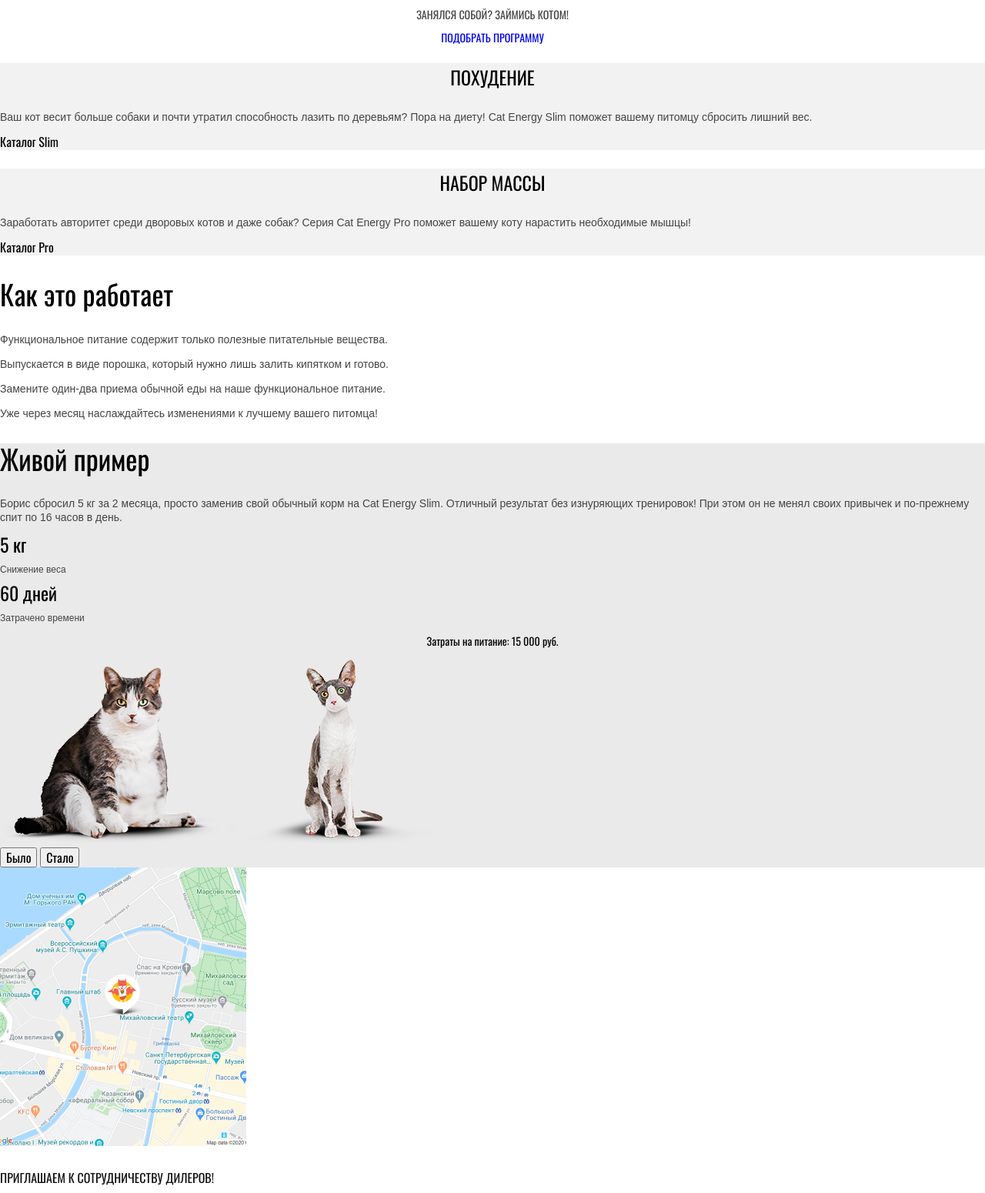
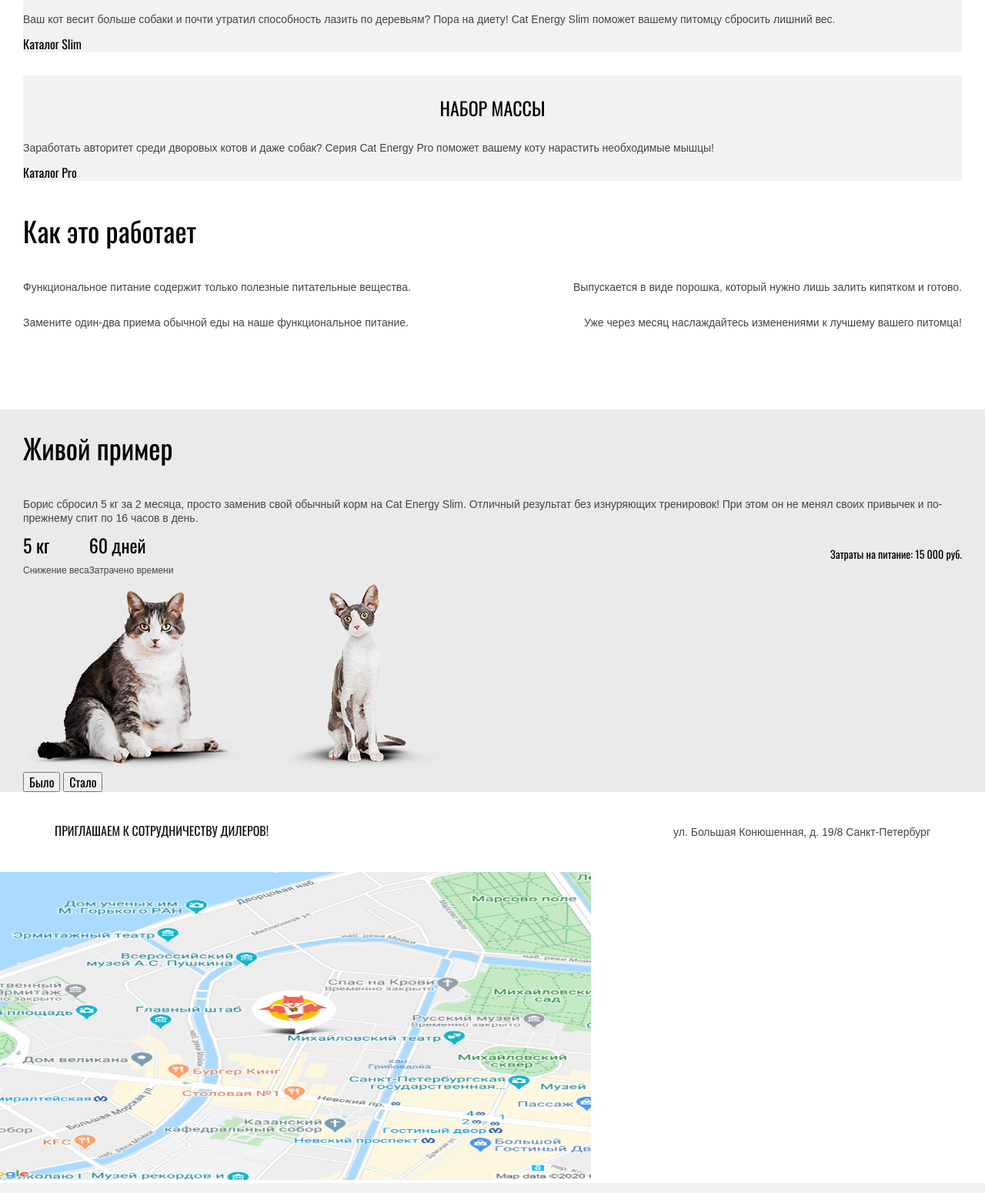
Before and after one commit to PolFrol/1686387-cat-energy-22, a website: page source/index.html in a window 1280 px wide. Shown: the part 564-2114 px from the top of the page at 77% size. Drawn offline with nearby package versions, Linux system fonts and the light colour scheme; files that its build step writes are made by us from their sources.

Commit message:
Адаптивная сетка для главной страницы

```diff
--- a/source/index.html
+++ b/source/index.html
@@ -8,6 +8,7 @@
   <body>
     <header class="header">
       <div class="header__wrapper">
+        <div class="header__image">
           <a class="header__logo">
             <img class="header__logo--img" src="./img/logo/logotype-mobile.svg" width="33" height="38" alt="КэтЭнерджи">
             <img class="header__logo--name" src="./img/logo/main-logo.svg" width="101" height="18" alt="">
@@ -33,15 +34,16 @@
             </li>
           </ul>
         </nav>
+      </div>
     </header>
     <main>
       <h1 class="visually-hidden">Cat Energy</h1>
       <section class="promo">
         <div class="promo__wrapper">
           <h2 class="visually-hidden">Промо Cat Energy</h2>
-          <img class="promo__photo" src="./img/promo/cat-food.jpg" width="280" height="270" alt="Корм">
           <p class="promo__title">Функциональное питание для котов</p>
           <p class="promo__intro">Занялся собой? Займись котом!</p>
+          <img class="promo__photo" src="./img/promo/cat-food.jpg" width="280" height="270" alt="Корм">
           <a class="promo__link" href="form.html">Подобрать программу</a>
         </div>
       </section>
@@ -89,6 +91,7 @@
         <div class="example__wrapper">
           <h2 class="example__title">Живой пример</h2>
           <p class="example__text">Борис сбросил 5 кг за 2 месяца, просто заменив свой обычный корм на Cat Energy Slim. Отличный результат без изнуряющих тренировок! При этом он не менял своих привычек и по-прежнему спит по 16 часов в день.</p>
+          <div class="example__features">
           <ul class="example__list">
             <div class="example__top">
               <li class="example__item">
@@ -104,6 +107,8 @@
             </div>
           </ul>
           <p class="example__price">Затраты на питание: 15 000 руб.</p>
+          </div>
+          <div class="example-toggie">
           <img class="example__progress" src="./img/example/cat-before.jpg" width="311" height="232" alt="Кот до">
           <img class="example__progress" src="./img/example/cat-after.jpg" width="251" height="240" alt="Кот после">
             <div class="slider">
@@ -111,13 +116,14 @@
               <button class="slider__toggle" type="button">Стало</button>
             </div>
           </div>
+        </div>
       </section>
       <section class="map">
-        <img class="map__piece" src="img/location.png" width="320" height="362" alt="Карта">
         <div class="map__holder invite">
           <h2 class="invite__title">Приглашаем к сотрудничеству дилеров!</h2>
           <p class="invite__text">ул. Большая Конюшенная, д. 19/8 Санкт-Петербург</p>
         </div>
+        <img class="map__piece" src="img/location.png" width="320" height="362" alt="Карта">
       </section>
         </main>
     <footer class="footer">
--- a/source/sass/blocks/example.scss
+++ b/source/sass/blocks/example.scss
@@ -1,5 +1,19 @@
 .example {
   background-color: $background-grey;
+}
+
+.example__wrapper {
+  display: flex;
+  flex-direction: column;
+  padding: 0 20px;
+
+  @media (min-width: $tablet-width) {
+    padding: 0 30px;
+  }
+
+  @media (min-width: $desktop-width) {
+    padding: 0 110px;
+  }
 }
 
 .example__title {
@@ -8,6 +22,24 @@
   font-weight: $fw-normal;
   font-family: $font-additional;
   color: $basic-black;
+}
+
+.example__features {
+  display: flex;
+  flex-direction: column;
+
+  @media (min-width: $tablet-width) {
+    flex-direction: row;
+    justify-content: space-between;
+  }
+
+  @media (min-width: $desktop-width) {
+    flex-direction: column;
+  }
+}
+
+.example__list {
+  display: flex;
 }
 
 .example__number {
@@ -24,7 +56,7 @@
 
 .example__price {
   line-height: $lh-additional;
-  text-align: center;
+  /*text-align: center;*/
   font-family: $font-additional;
   color: $basic-black;
 }
--- a/source/sass/blocks/footer.scss
+++ b/source/sass/blocks/footer.scss
@@ -3,3 +3,12 @@
   padding-top: 39px;
   padding-bottom: 22px;
 }
+
+.footer__wrapper {
+  @media (min-width: $tablet-width) {
+    display: grid;
+    grid-template-columns: 1fr 1fr 1fr;
+    text-align: center;
+  }
+
+}
--- /dev/null
+++ b/source/sass/blocks/header.scss
@@ -0,0 +1,21 @@
+.header__wrapper {
+  display: flex;
+  flex-direction: column;
+  padding: 0 20px;
+
+  @media (min-width: $tablet-width) {
+    flex-direction: row;
+    justify-content: space-between;
+    padding: 20px 30px 0 30px;
+  }
+
+  @media (min-width: $desktop-width) {
+    padding: 47px 110px 0 110px;
+  }
+}
+
+.header__toggle {
+  @media (min-width: $tablet-width) {
+    display: none;
+  }
+}
--- a/source/sass/blocks/invite.scss
+++ b/source/sass/blocks/invite.scss
@@ -1,5 +1,12 @@
 .invite {
   margin: 28px 0;
+  padding: 0 20px;
+  display: flex;
+
+  @media (min-width: $tablet-width) {
+    justify-content: space-between;
+    padding: 0 71px;
+  }
 }
 
 .invite__title {
--- /dev/null
+++ b/source/sass/blocks/map.scss
@@ -0,0 +1,14 @@
+.map__piece {
+  position: relative;
+  width: 320px;
+  height: 362px;
+
+  @media (min-width: $tablet-width) {
+    width: 768px;
+    height: 400px;
+  }
+
+  @media (min-width: $desktop-width) {
+    width: 1440px;
+  }
+}
--- a/source/sass/blocks/nav.scss
+++ b/source/sass/blocks/nav.scss
@@ -1,5 +1,4 @@
 .nav {
-  text-align: center;
   font-size: 20px;
   line-height: $lh-additional;
   font-weight: $fw-medium;
@@ -12,3 +11,17 @@
   margin-top: 22px;
   margin-bottom: 24px;
 }
+
+@media (min-width: $tablet-width) {
+  .nav__list {
+    display: flex;
+    justify-content: space-between;
+    width: 440px;
+  }
+}
+
+@media (min-width: $desktop-width) {
+  .nav__list {
+    width: 478px;
+  }
+}
--- a/source/sass/blocks/program.scss
+++ b/source/sass/blocks/program.scss
@@ -1,5 +1,16 @@
-.program__top {
-  background-color: $basic-grey;
+.program__wrapper {
+  margin-bottom: 27px;
+  padding: 0 20px;
+
+  @media (min-width: $tablet-width) {
+    margin-bottom: 45px;
+    padding: 0 30px;
+  }
+
+  @media (min-width: $desktop-width) {
+    margin-bottom: 71px;
+    padding: 0 110px;
+  }
 }
 
 .program__title {
@@ -17,3 +28,29 @@
   font-family: $font-additional;
   color: $basic-black;
 }
+
+.program__list {
+  display: flex;
+  flex-direction: column;
+
+  @media (min-width: $desktop-width) {
+    flex-direction: row;
+  }
+}
+
+.program__top {
+  background-color: $basic-grey;
+
+  &:first-child {
+    margin-bottom: 20px;
+
+    @media (min-width: $tablet-width) {
+      margin-bottom: 30px;
+    }
+
+    @media (min-width: $desktop-width) {
+      margin-bottom: 0;
+      margin-right: 80px;
+    }
+  }
+}
--- a/source/sass/blocks/special.scss
+++ b/source/sass/blocks/special.scss
@@ -1,3 +1,34 @@
+.special__wrapper {
+  margin-bottom: 42px;
+  padding: 0 20px;
+
+  @media (min-width: $tablet-width) {
+    margin-bottom: 90px;
+    padding: 0 30px;
+  }
+
+  @media (min-width: $desktop-width) {
+    margin-bottom: 0;
+    padding: 0 110px;
+  }
+}
+
+.special__list {
+  display: flex;
+  flex-direction: column;
+  align-items: center;
+
+  @media (min-width: $tablet-width) {
+    flex-direction: row;
+    flex-wrap: wrap;
+    justify-content: space-between;
+  }
+
+  @media (min-width: $desktop-width) {
+    flex-wrap: nowrap;
+  }
+}
+
 .special__title {
   font-size: $fs-accent;
   line-height: $lh-accent;
--- a/source/sass/style.scss
+++ b/source/sass/style.scss
@@ -1,18 +1,18 @@
 //Global
-
 @import "./fonts.scss";
 @import "./visually-hidden.scss";
 @import "./variables.scss";
 @import "./global.scss";
 
 //Blocks
-
+@import "./blocks/header.scss";
 @import "./blocks/nav.scss";
 @import "./blocks/promo.scss";
 @import "./blocks/program.scss";
 @import "./blocks/special.scss";
 @import "./blocks/example.scss";
 @import "./blocks/slider.scss";
+@import "./blocks/map.scss";
 @import "./blocks/invite.scss";
 @import "./blocks/footer.scss";
 @import "./blocks/copyright.scss";
--- a/source/sass/variables.scss
+++ b/source/sass/variables.scss
@@ -1,3 +1,8 @@
+//Viewports
+$tablet-width: 768px;
+$desktop-width: 1440px;
+$modile-width-only: 767px;
+
 // Fonts
 $font-additional: "Oswald", "Arial", sans-serif;
 $font-main: "Arial", sans-serif;
```
Lines whose indentation alone changed are shown as unchanged.
